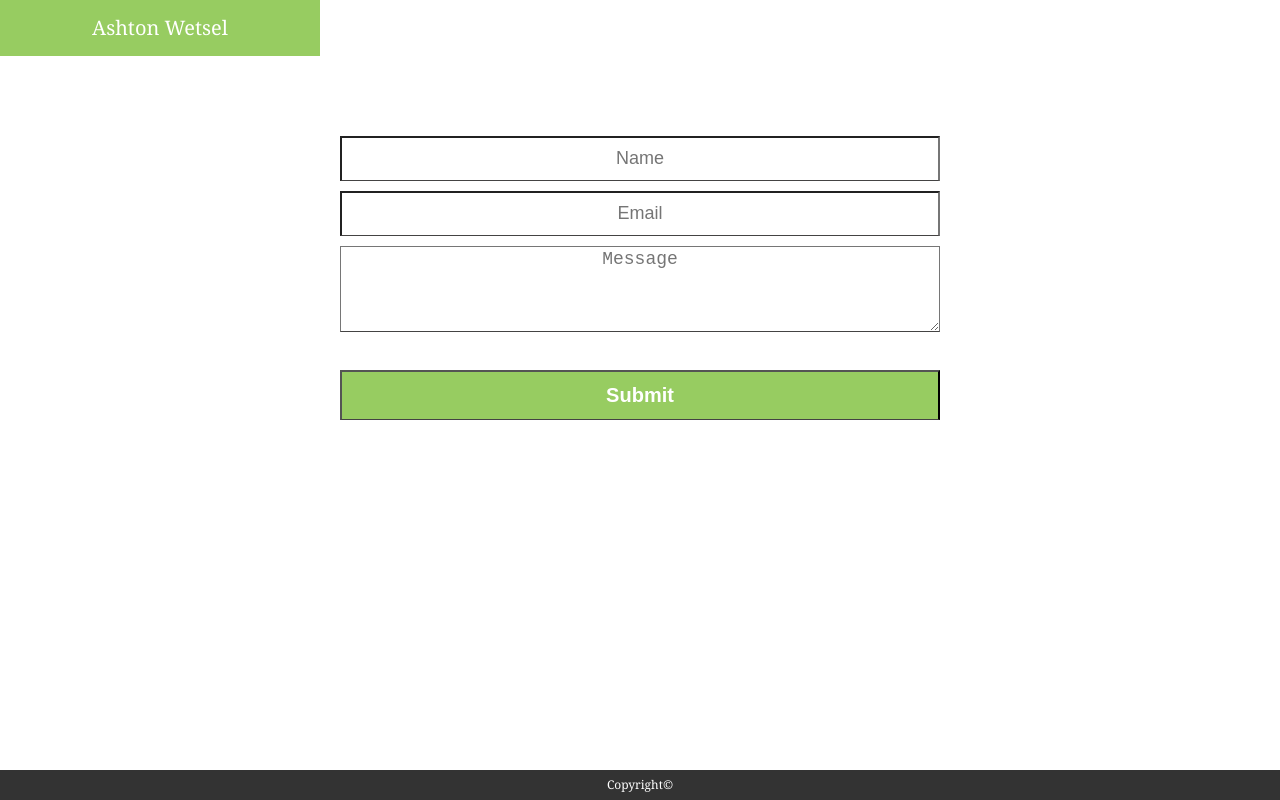
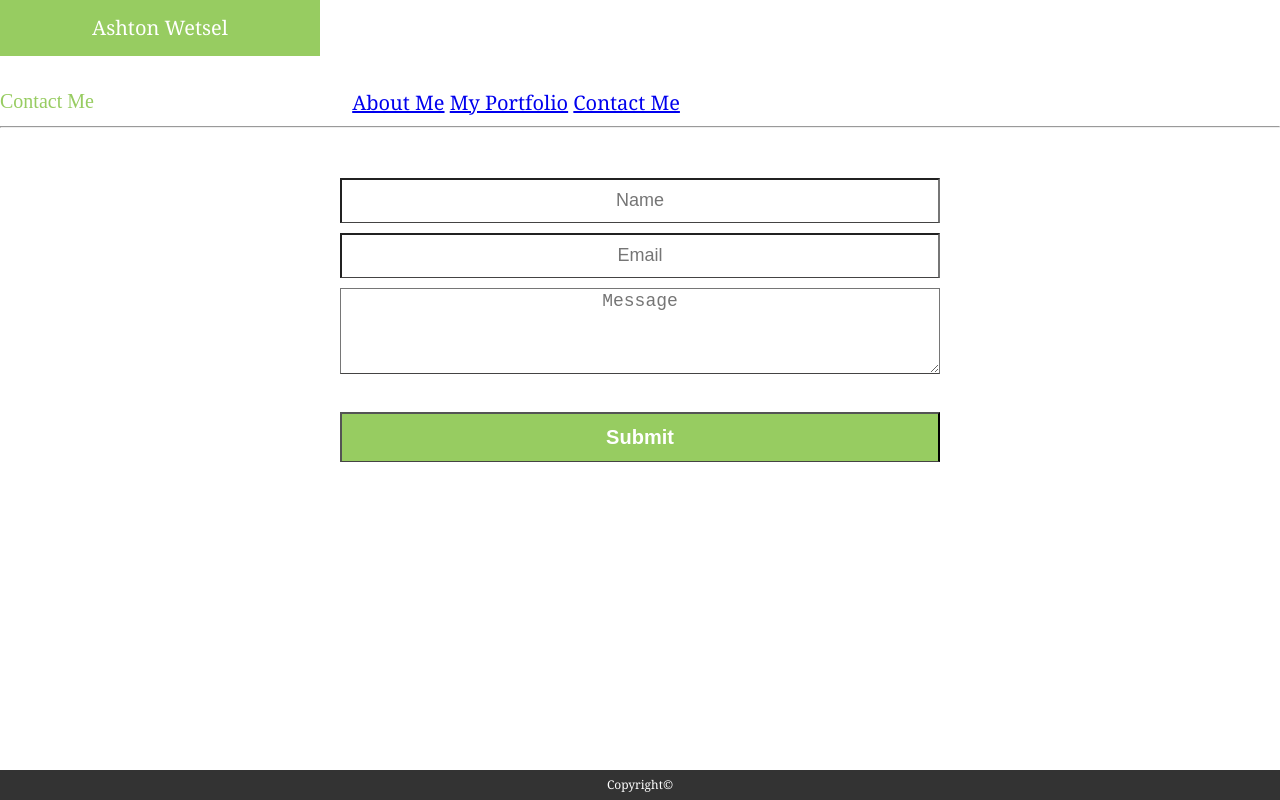
Before and after one commit to aw-exe/Basic-Portfolio, a plain HTML site: page contact.html in a window 1280 px wide. Drawn offline with Linux system fonts and the light colour scheme.

Commit message:
added navigation bar to portfolio and contact page. Added h3 tag that says 'contact me' to contact page.

```diff
--- a/contact.html
+++ b/contact.html
@@ -10,9 +10,16 @@
 
     <header>
         <h1>Ashton Wetsel</h1>
+        <div class="nav-container">
+            <nav><a href="index.html">About Me</a> <a href="./portfolio.html">My Portfolio</a> <a href="./contact.html">Contact Me</a></nav>
+        </div>
     </header>
 
     <br>
+
+    <h3>Contact Me</h3>
+
+        <hr>
 
         <form id="contact-form" method="post">
             <input name="name" type="text" class="form-control" placeholder="Name" required> <br>
```
Also changed, not shown: portfolio.html (+4 -1 lines).
